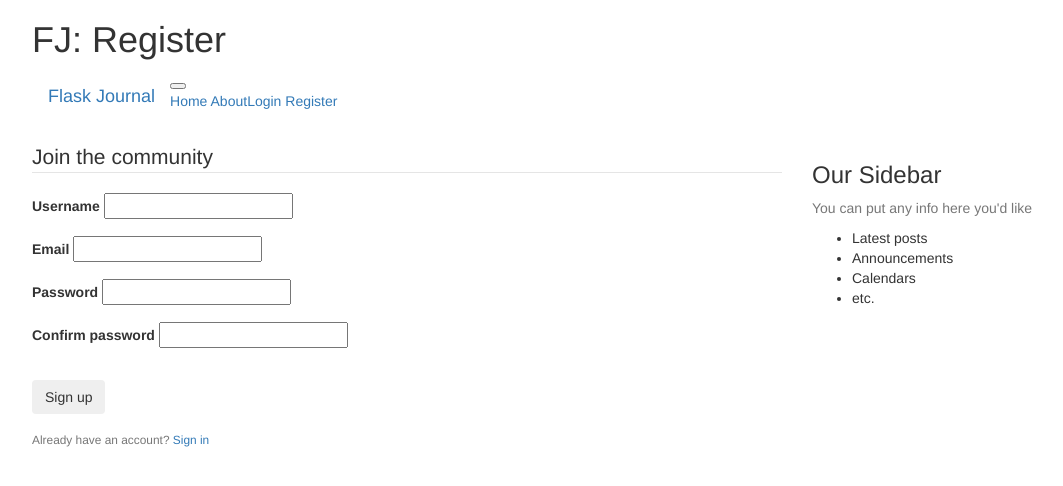
After one commit to olhanotolga/flask-journal, a Flask app: page /register in a window 1280 px wide. The commit adds this page. Shown: the top 486 px of the page, without its empty margins (38-1101 px from the left). Run offline with Flask 2, Linux system fonts and the light colour scheme; some libraries are stand-ins or nearby versions.

Commit message:
add registration and login forms

```diff
--- a/flaskjournal/flaskjournal.py
+++ b/flaskjournal/flaskjournal.py
@@ -1,8 +1,12 @@
-from flask import Flask, render_template, url_for
+from flask import Flask, render_template, url_for, flash, redirect
+from forms import RegistrationForm, LoginForm
+
 from flask_bootstrap import Bootstrap
 
 app = Flask(__name__)
 Bootstrap(app)
+
+app.config['SECRET_KEY'] = '67ad1fad9b01f8012b84e740919bb81d'
 
 posts = [
 	{
@@ -24,11 +28,25 @@ posts = [
 @app.route('/')
 @app.route('/home')
 def home():
-    return render_template('home.html', posts=posts)
+	return render_template('home.html', posts=posts)
 
 @app.route('/about')
 def about():
-    return render_template('about.html', title='About')
+	return render_template('about.html', title='About')
+
+@app.route('/register', methods=['GET', 'POST'])
+def register():
+	form = RegistrationForm()
+	if form.validate_on_submit():
+		flash(f'Account created for {form.username.data}!', 'success')
+		return redirect(url_for('home'))
+	return render_template('register.html', title='Register', form = form)
+
+@app.route('/login')
+def login():
+	form = LoginForm()
+	return render_template('login.html', title='Log in', form = form)
+
 
 # this allows to run the app with 'python <filename>' instead of first setting up the env. variable with 'export FLASK_APP=flaskjournal.py' and running the app with 'flask run'
 if __name__ == '__main__':
--- /dev/null
+++ b/flaskjournal/forms.py
@@ -0,0 +1,16 @@
+from flask_wtf import FlaskForm
+from wtforms import StringField, PasswordField, SubmitField, BooleanField
+from wtforms.validators import DataRequired, Length, Email, EqualTo
+
+class RegistrationForm(FlaskForm):
+	username = StringField('Username', validators=[DataRequired(), Length(min=2, max=20)])
+	email = StringField('Email', validators=[DataRequired(), Email()])
+	password = PasswordField('Password', validators=[DataRequired()])
+	confirm_password = PasswordField('Confirm password', validators=[DataRequired(), EqualTo('password')])
+	submit = SubmitField('Sign up')
+
+class LoginForm(FlaskForm):
+	email = StringField('Email', validators=[DataRequired(), Email()])
+	password = PasswordField('Password', validators=[DataRequired()])
+	remember = BooleanField('Remember me')
+	submit = SubmitField('Log in')
--- a/flaskjournal/templates/layout.html
+++ b/flaskjournal/templates/layout.html
@@ -45,6 +45,16 @@ Flask Journal
 <main role="main" class="container">
 	<div class="row">
 		<div class="col-md-8">
+			{% with messages = get_flashed_messages(with_categories=true) %}
+				{% if messages %}
+					{% for category, message in messages %}
+						<div class="alert alert-{{ category }}">
+							{{ message }}
+						</div>
+					{% endfor %}
+				{% endif %}
+			{% endwith %}
+
 			{% block maincontent %}{% endblock %}
 		</div>
 		<div class="col-md-4">
--- /dev/null
+++ b/flaskjournal/templates/register.html
@@ -0,0 +1,36 @@
+{% extends "layout.html" %}
+
+{% block maincontent %}
+	<section class="content-section">
+		<form method="POST" action="">
+			{{ form.hidden_tag() }}
+			<fieldset class="form-group">
+				<legend class="border-bottom mb-4">Join the community</legend>
+				<div class="form-group">
+					{{ form.username.label(class="form-control-label") }}
+					{{ form.username(class="form-control- form-control-lg") }}
+				</div>
+				<div class="form-group">
+					{{ form.email.label(class="form-control-label") }}
+					{{ form.email(class="form-control- form-control-lg") }}
+				</div>
+				<div class="form-group">
+					{{ form.password.label(class="form-control-label") }}
+					{{ form.password(class="form-control- form-control-lg") }}
+				</div>
+				<div class="form-group">
+					{{ form.confirm_password.label(class="form-control-label") }}
+					{{ form.confirm_password(class="form-control- form-control-lg") }}
+				</div>
+			</fieldset>
+			<div class="form-group">
+				{{ form.submit(class="btn btn-outline-info") }}
+			</div>
+		</form>
+	</section>
+	<div class="border-top pt-3">
+		<small class="text-muted">
+			Already have an account? <a href="{{ url_for('login') }}" class="ml-2">Sign in</a>
+		</small>
+	</div>
+{% endblock maincontent %}
```
Also changed, not shown: flaskjournal/templates/login.html (added, +36 -0 lines), requirements.txt (added, +11 -0 lines).
